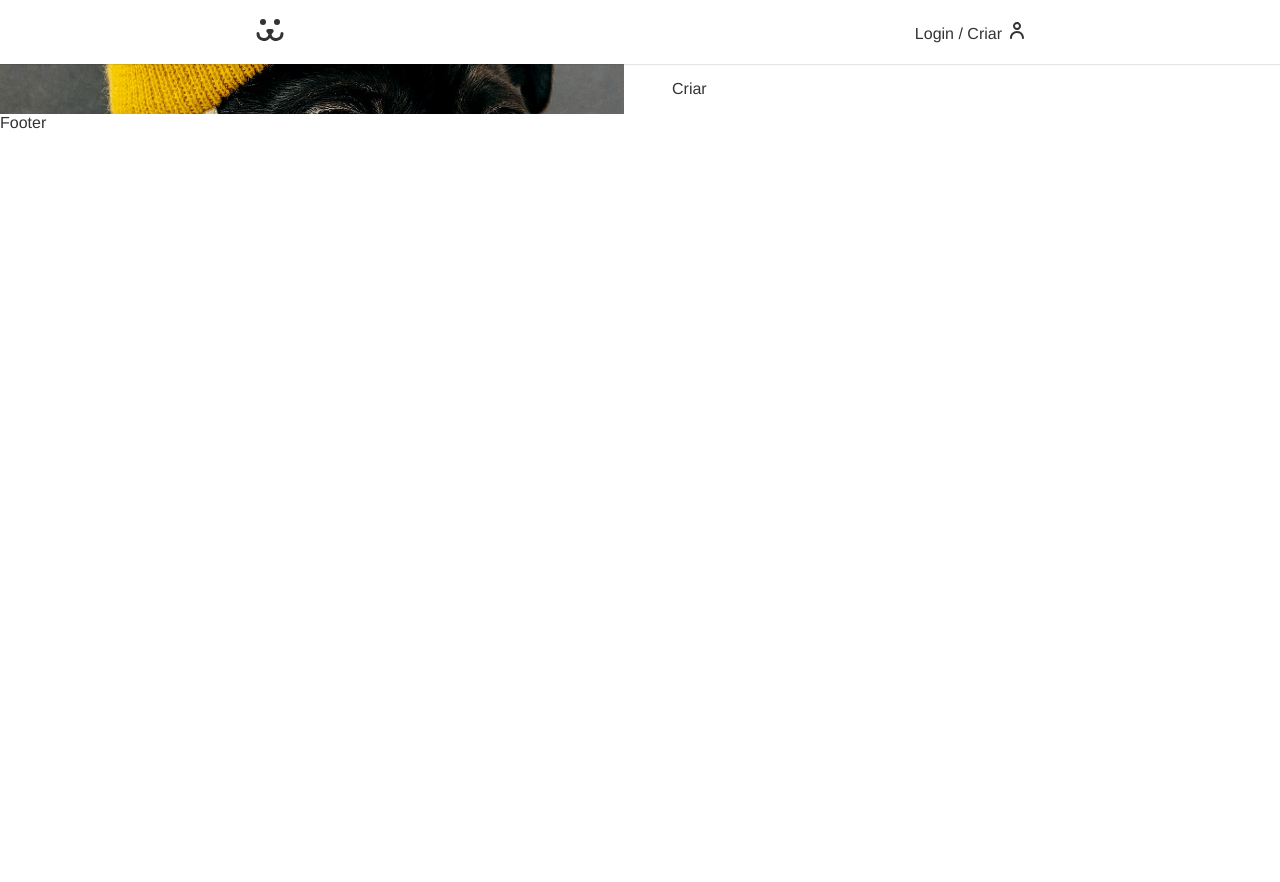
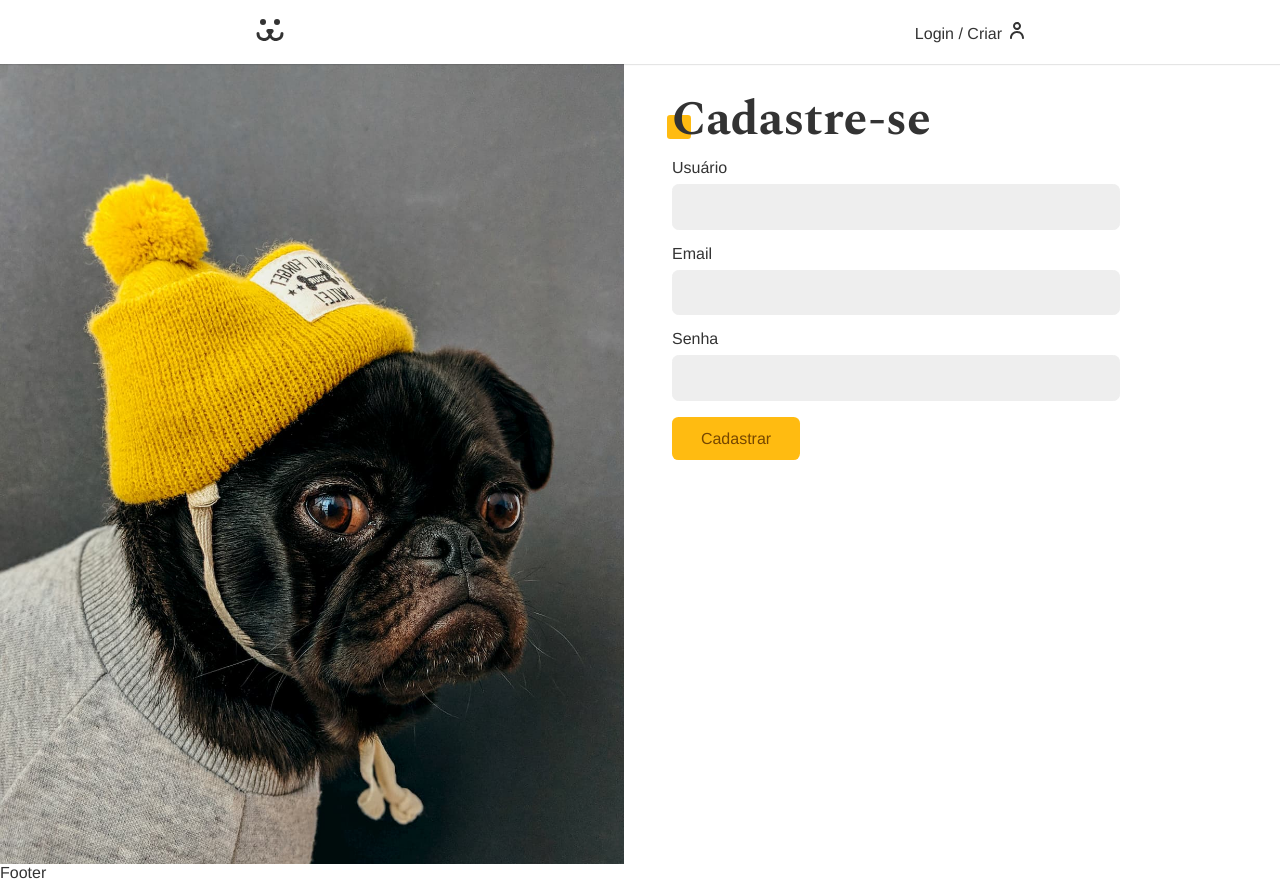
Before and after one commit to danielgiovane/animaletes, a React (Create React App) app: page /login/criar in a window 1280 px wide. Before the commit the page ends 800 px from the top, so only its background shows below. Built offline with nearby package versions, Linux system fonts and the light colour scheme.

Commit message:
Validando e autenticando usuarios no LoginCreate

```diff
--- a/src/Components/Login/Login.module.css
+++ b/src/Components/Login/Login.module.css
@@ -2,7 +2,7 @@
   display: grid;
   grid-template-columns: 1fr 1fr;
   gap: 2rem;
-  min-width: 100vh;
+  min-height: 100vh;
 }
 
 .login::before {
--- a/src/Components/Login/LoginCreate.js
+++ b/src/Components/Login/LoginCreate.js
@@ -1,11 +1,41 @@
-import React from 'react'
+import React from "react";
+import Button from "../Forms/Button";
+import Input from "../Forms/Input";
+import useForm from "../../Hooks/useForm";
+import { USER_POST } from "../../api";
+import { UserContext } from "../../UserContext";
 
 const LoginCreate = () => {
+  const username = useForm();
+  const email = useForm("email");
+  const password = useForm("password");
+
+  const { userLogin } = React.useContext(UserContext);
+
+  const handleSubmit = async (e) => {
+    e.preventDefault();
+    const { url, options } = USER_POST({
+      username: username.value,
+      email: email.value,
+      password: password.value,
+    });
+
+    const response = await fetch(url, options);
+    if (!response.ok) throw new Error(response.statusText);
+    userLogin(username.value, password.value);
+  };
+
   return (
-    <div>
-      Criar
-    </div>
-  )
-}
+    <section className="animeLeft">
+      <h1 className="title"> Cadastre-se</h1>
+      <form onSubmit={handleSubmit}>
+        <Input label="Usuário" type="text" name="username" {...username} />
+        <Input label="Email" type="email" name="email" {...email} />
+        <Input label="Senha" type="password" name="password" {...password} />
+        <Button>Cadastrar</Button>
+      </form>
+    </section>
+  );
+};
 
-export default LoginCreate
+export default LoginCreate;
--- a/src/Hooks/useForm.js
+++ b/src/Hooks/useForm.js
@@ -1,21 +1,24 @@
-import React from 'react'
-
-
+import React from "react";
 const types = {
   email: {
-    regex: /^(([^<>()[\]\\.,;:\s@\"]+(\.[^<>()[\]\\.,;:\s@\"]+)*)|(\".+\"))@((\[[0-9]{1,3}\.[0-9]{1,3}\.[0-9]{1,3}\.[0-9]{1,3}\])|(([a-zA-Z\-0-9]+\.)+[a-zA-Z]{2,}))$/,
-    message: 'Preencha um email valido'
-  }
-}
+    regex: /^(([^<>()[\]\\.,;:\s@"]+(\.[^<>()[\]\\.,;:\s@"]+)*)|(".+"))@((\[[0-9]{1,3}\.[0-9]{1,3}\.[0-9]{1,3}\.[0-9]{1,3}\])|(([a-zA-Z\-0-9]+\.)+[a-zA-Z]{2,}))$/,
+    message: "Preencha um email valido",
+  },
+  password: {
+    regex: /^(?=.*\d)(?=.*[a-z])(?=.*[A-Z])[0-9a-zA-Z]{8,}$/,
+    message:
+      "A senha precisa ter 1 Numero, 1 letra minuscula, 1 letra Maiscula e no minimo 8 caracteres",
+  },
+};
 
 const useForm = (type) => {
-  const [value, setValue] = React.useState('');
+  const [value, setValue] = React.useState("");
   const [error, setError] = React.useState(null);
 
   const onChange = ({ target }) => {
     if (error) validade(target.value);
     setValue(target.value);
-  }
+  };
 
   const validade = (value) => {
     if (type === false) return true;
@@ -29,7 +32,7 @@
       setError(null);
       return true;
     }
-  }
+  };
 
   return {
     value,
@@ -37,8 +40,8 @@
     onChange,
     error,
     validade: () => validade(value),
-    onBlur: () => validade(value)
-  }
-}
+    onBlur: () => validade(value),
+  };
+};
 
-export default useForm
+export default useForm;
--- a/src/api.js
+++ b/src/api.js
@@ -36,3 +36,16 @@
     },
   };
 };
+
+export const USER_POST = (body) => {
+  return {
+    url: api + "/api/user",
+    options: {
+      method: "POST",
+      headers: {
+        "Content-Type": "application/json",
+      },
+      body: JSON.stringify(body),
+    },
+  };
+};
```
